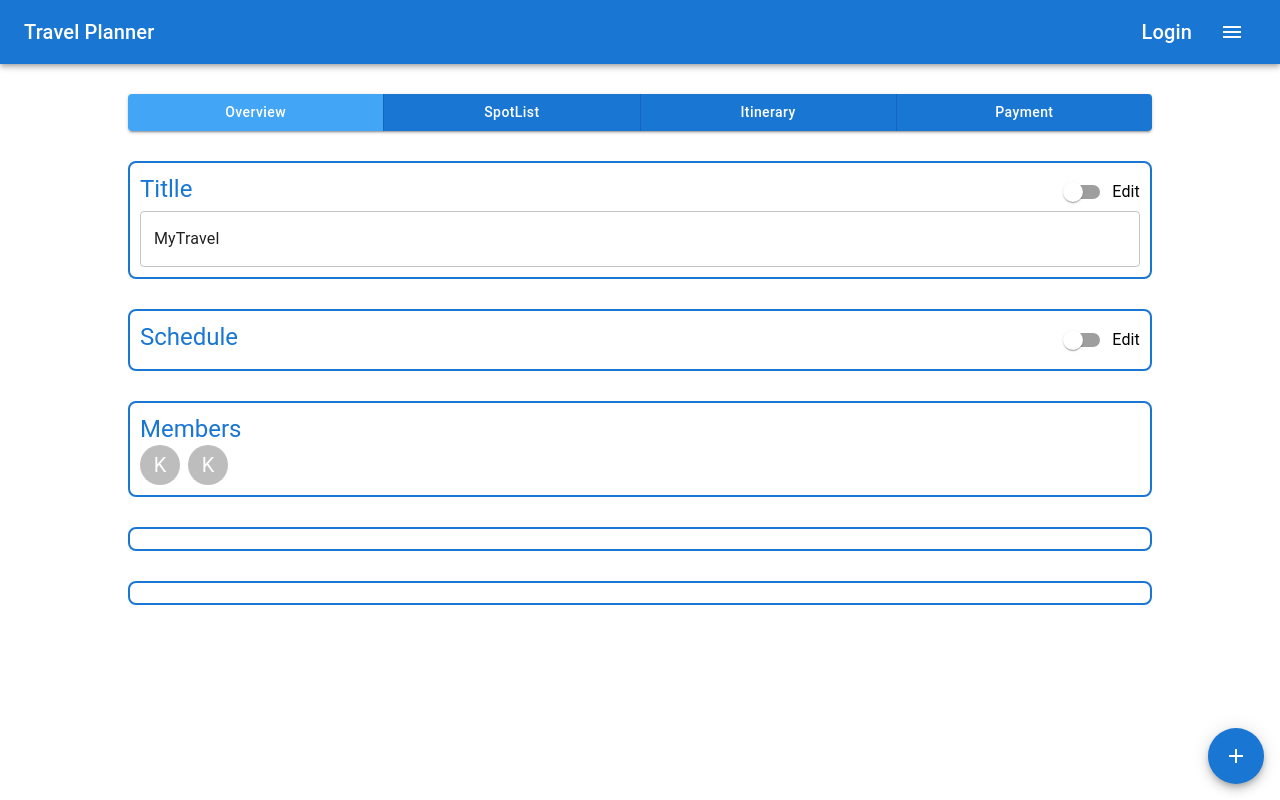
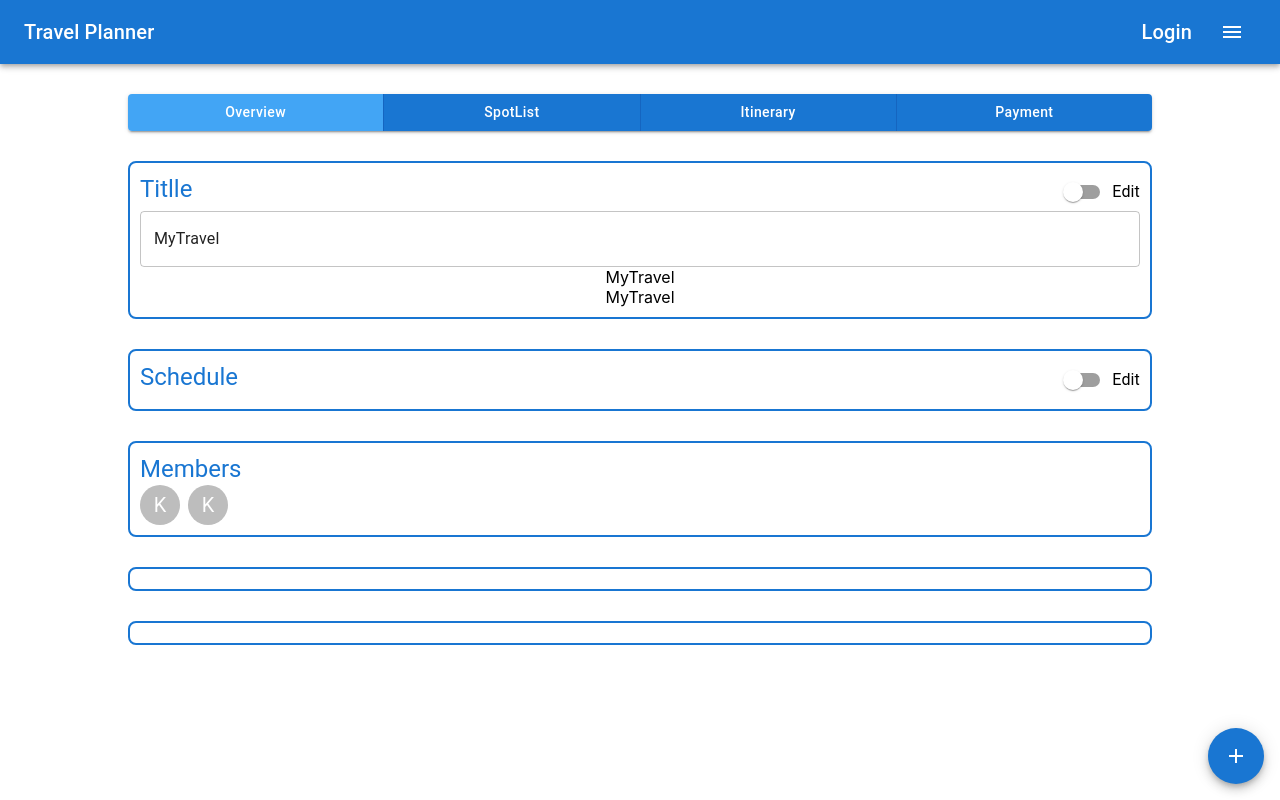
Before and after one commit to kanade2001/TravelPlanner, a React (Create React App) app in the folder frontend/: page /plan in a window 1280 px wide. Built offline with nearby package versions, Linux system fonts and the light colour scheme.

Commit message:
Save Button

```diff
--- a/frontend/src/routes/Plan/Overview.jsx
+++ b/frontend/src/routes/Plan/Overview.jsx
@@ -24,13 +24,22 @@ function Overview() {
   const [isEditTitle, setIsEditTitle] = useState(false);
   const handleSetIsEditTitle = (event) => {
     setIsEditTitle(event.target.checked)
-  }
+  };
+  const [titleValue, setTitleValue] = useState("MyTravel");
+  const handleChangeTitleValue = (event) => {
+    setTitleValue(event.target.value);
+  };
+  const [savedTitleValue, setSavedTitleValue] = useState("MyTravel");
+  const handleSetSavedTitleValue = () => {
+    setSavedTitleValue(titleValue);
+    setIsEditTitle(false);
+  };
 
   // Schedule Edit
   const [isEditSchedule, setIsEditSchedule] = useState(false);
   const handleSetIsEditSchedule = (event) => {
     setIsEditSchedule(event.target.checked)
-  }
+  };
 
   return (
     <ThemeProvider theme={theme}>
@@ -42,15 +51,22 @@ function Overview() {
           </Typography>
           <FormControlLabel control={<Switch checked={isEditTitle} onChange={handleSetIsEditTitle} />} label="Edit" />
         </Stack>
+        <Stack direction={"row"}>
           <TextField
             id="travelTitle"
             label=""
-          defaultValue="MyTravel"
+            value={titleValue}
             fullWidth
             InputProps={{
               readOnly: isEditTitle ? false : true,
             }}
+            onChange={handleChangeTitleValue}
           />
+
+          {isEditTitle ? <Button variant="contained" onClick={handleSetSavedTitleValue}>Save</Button> : ""}
+        </Stack>
+        { titleValue }<br></br>
+        { savedTitleValue}
       </Box>
 
       {/* Schedule */}
```
Lines whose indentation alone changed are shown as unchanged.
